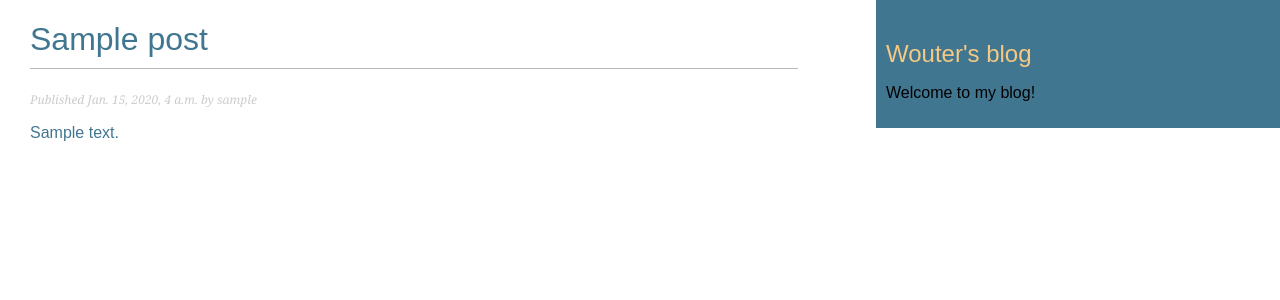
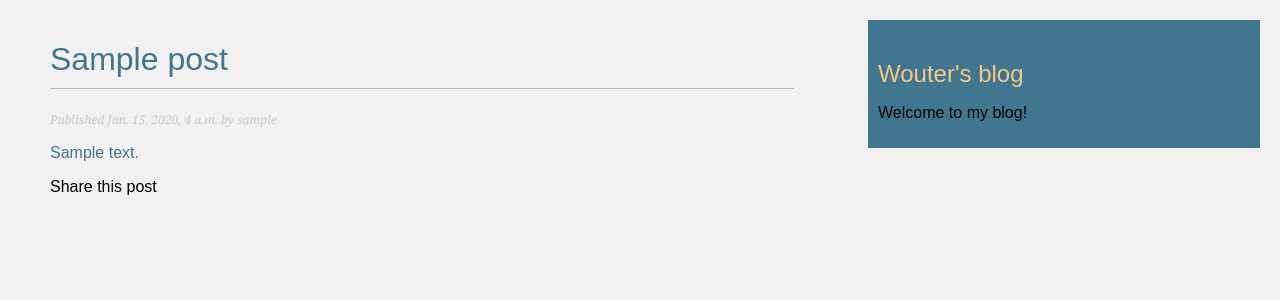
Before and after one commit to WouterMoedt/4900-Assignment1, a Django app: a page that uses blog/templates/blog/post/detail.html in a window 1280 px wide. Shown: the top 300 px of the page. Run offline with Django 3.2, Linux system fonts and the light colour scheme; tables that the repository leaves empty hold one stand-in row (values such as "Sample post").

Commit message:
Share posts via e-mail

```diff
--- a/blog/apps.py
+++ b/blog/apps.py
@@ -1,5 +1,4 @@
 from django.apps import AppConfig
-
 
 class BlogConfig(AppConfig):
     name = 'blog'
--- a/blog/static/css/blog.css
+++ b/blog/static/css/blog.css
@@ -1,7 +1,8 @@
 body {
     margin:0;
-    padding:0;
+    padding:20px;
     font-family:Arial, sans-serif;
+    background: #f1f1f1;
 }
 
 a {
@@ -93,3 +94,9 @@ input[type=submit] {
     font-size:12px;
     color:#666;
 }
+
+@media screen and (max-width: 800px) {
+  .leftcolumn, .rightcolumn {
+    width: 100%;
+    padding: 0;
+  }
--- a/blog/templates/blog/post/detail.html
+++ b/blog/templates/blog/post/detail.html
@@ -1,11 +1,16 @@
 {% extends "blog/base.html" %}
 
-{% block title %}{{ post.title }}{% endblock %}
+{% block title %} {{ post.title }} {% endblock %}
 
 {% block content %}
-  <h1>{{ post.title }}</h1>
-  <p class="date">
-    Published {{ post.publish }} by {{ post.author }}
-  </p>
-  {{ post.body|linebreaks }}
+    <h1>{{ post.title }}</h1>
+    <p class="date">
+        Published {{ post.publish }} by {{ post.author }}
+    </p>
+    {{ post.body|linebreaks }}
+    <p>
+        <a href="{% url "blog:post_share" post.id %}">
+        Share this post
+        </a>
+    </p>
 {% endblock %}
--- a/blog/urls.py
+++ b/blog/urls.py
@@ -26,4 +26,6 @@ urlpatterns = [
     path('<int:year>/<int:month>/<int:day>/<slug:post>/',
          views.post_detail,
          name='post_detail'),
+    path('<int:post_id>/share/',
+         views.post_share, name='post_share'),
 ]
--- a/blog/views.py
+++ b/blog/views.py
@@ -1,17 +1,19 @@
 from django.shortcuts import render, get_object_or_404
 from django.core.paginator import Paginator, EmptyPage, PageNotAnInteger
 from django.views.generic import ListView
+from django.core.mail import send_mail
 from .models import Post
-from django.core.mail import send_mail
+from .forms import EmailPostForm
 from django.shortcuts import redirect
 
+# Used to directly redirect from the homepage to /blog
 def redirect_view(request):
     response = redirect('/blog/')
     return response
 
 def post_list(request):
-    object_list = Post.published.all()
-    paginator = Paginator(object_list, 3) # 3 posts in each page
+    post = Post.published.all()
+    paginator = Paginator(post, 3)  # 3 posts in each page
     page = request.GET.get('page')
     try:
         posts = paginator.page(page)
@@ -28,11 +30,8 @@ def post_list(request):
 
 
 def post_detail(request, year, month, day, post):
-    post = get_object_or_404(Post, slug=post,
-                                   status='published',
-                                   publish__year=year,
-                                   publish__month=month,
-                                   publish__day=day)
+    post = get_object_or_404(Post, slug=post, status='published', publish__year=year, publish__month=month,
+                             publish__day=day)
     return render(request,
                   'blog/post/detail.html',
                   {'post': post})
@@ -43,3 +42,32 @@ class PostListView(ListView):
     context_object_name = 'posts'
     paginate_by = 3
     template_name = 'blog/post/list.html'
+
+
+def post_share(request, post_id):
+    # Retrieve post by id
+    post = get_object_or_404(Post, id=post_id, status='published')
+    sent = False
+
+    if request.method == 'POST':
+        # Form was submitted
+        form = EmailPostForm(request.POST)
+        if form.is_valid():
+            # Form fields passed validation
+            cd = form.cleaned_data
+            post_url = request.build_absolute_uri(
+                post.get_absolute_url())
+            subject = '{} ({}) recommends you reading "{}"'.format(cd['name'], cd['email'], post.title)
+            message = 'Read "{}" at {}\n\n{}\'s comments: {}'.format(post.title, post_url, cd['name'], cd['comments'])
+            send_mail(subject, message, 'admin@myblog.com',
+                      [cd['to']])
+            sent = True
+    else:
+        form = EmailPostForm()
+    return render(request, 'blog/post/share.html', {'post': post,
+                                                    'form': form,
+                                                    'sent': sent})
+
+
+def home(request):
+    return render(request, "home.html")
--- a/newsite/urls.py
+++ b/newsite/urls.py
@@ -14,12 +14,12 @@ Including another URLconf
     2. Add a URL to urlpatterns:  path('blog/', include('blog.urls'))
 """
 
+from django.contrib import admin
 from django.urls import path, include
-from django.contrib import admin
 from blog.views import redirect_view
 
 urlpatterns = [
-path('admin/', admin.site.urls),
-path('blog/', include('blog.urls', namespace='blog')),
-path('', redirect_view),
+    path('admin/', admin.site.urls),
+    path('blog/', include('blog.urls', namespace='blog')),
+    path('', redirect_view), # Used to directly redirect from the homepage to /blog
 ]
```
Also changed, not shown: newsite/settings.py (+7 -1 lines).
